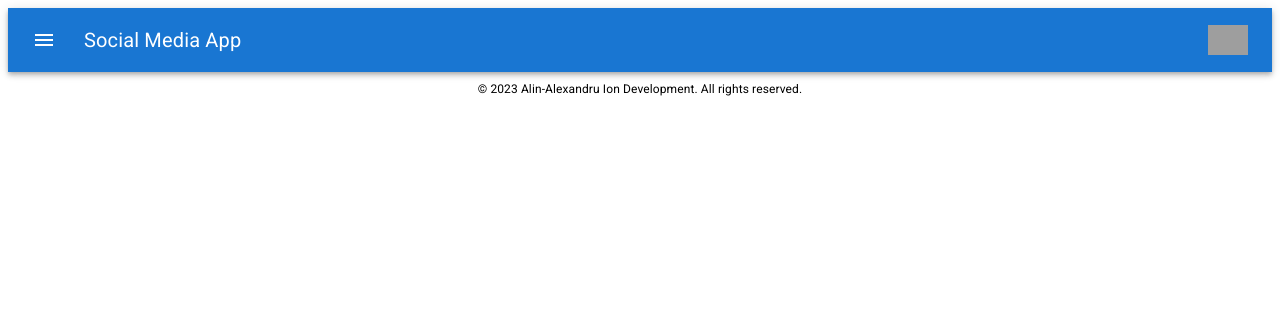
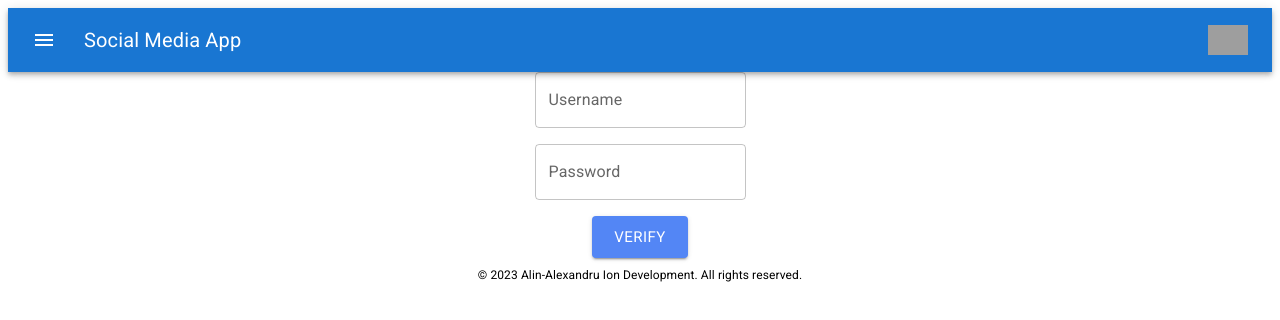
Before and after one commit to Alin-Alexandru-Ion/Social_Media_App, a React (Create React App) app: page /form in a window 1280 px wide. Shown: the top 320 px of the page. Built offline with nearby package versions, Linux system fonts and the light colour scheme; no server answers; grey boxes are pictures that could not be loaded.

Commit message:
Created Working Dummy Form for 'login handshake'

```diff
--- a/src/App.tsx
+++ b/src/App.tsx
@@ -37,5 +37,4 @@ function App() {
   );
 }
 
-
 export default App;
--- a/src/index.tsx
+++ b/src/index.tsx
@@ -7,6 +7,7 @@ import Header from './Header';
 import LogIn from './pages/LogIn';
 import SignUp from './pages/SignUp';
 import Forgot from './pages/Forgot';
+import Form from './pages/Form';
 import Footer from './Footer';
 import './index.css';
 
@@ -22,7 +23,8 @@ function Page() {
           <Route path="/log-in" element={<LogIn />} />
           <Route path="/sign-up" element={<SignUp />} />
           <Route path="/forgot" element={<Forgot />} />
-          <Route path="/app" element={<App />} />
+          <Route path="/allusers" element={<App />} />
+          <Route path="/form" element={<Form />} />
         </Routes >
       </Router >
       <Footer />
--- /dev/null
+++ b/src/pages/Form.tsx
@@ -0,0 +1,80 @@
+import React, { useEffect, useState } from 'react'
+import { Button, Container, Stack, TextField } from '@mui/material';
+import { ThemeProvider } from '@mui/material/styles';
+
+// Import CustomTheme from Themes subfolder
+import BlueTheme from '../themes/Theme';
+
+import axios from 'axios';
+
+type User = {
+    id: number;
+    username: string;
+    password: string;
+  };
+
+
+// Element UI TextFields, Buttons and Links
+function LogIn() {
+
+  const [users, setUsers] = useState<User[]>([]);
+  const [userText, setUserText] = useState('');
+  const [passText, setPassText] = useState('');
+
+
+  //Handle TextField Values At Use
+  const handleUserInputChange = (event: React.ChangeEvent<HTMLInputElement>) => {
+    setUserText(event.target.value);
+  };
+  const handlePassInputChange = (event: React.ChangeEvent<HTMLInputElement>) => {
+    setPassText(event.target.value);
+  };
+
+
+  //Get Users Data
+  useEffect(() => {
+    axios.get<User[]>('http://127.0.0.1:3001/api/users')
+      .then(response => setUsers(response.data))
+      .catch(error => console.log(error));
+  }, []);
+
+
+  //Modify Submit Functionality
+  const handleSubmit = (event: React.FormEvent) => {
+    event.preventDefault();
+
+    const userDB = users.map(user => user.username);
+    const passDB = users.map(user => user.password);
+
+
+    //Dummy Login Check
+    if (userText == userDB.toString() && passText == passDB.toString())
+    {
+      console.log('Success');
+    }
+    else
+    {
+      console.log('Fail');
+    }
+  };
+
+
+  return (
+    <ThemeProvider theme={BlueTheme} >
+      <Container >
+        <form onSubmit={handleSubmit}>
+        <Stack spacing={2} alignItems="center" direction="column" >
+          <TextField value={userText} onChange={handleUserInputChange} color='primary' label="Username" variant="outlined" sx={{ mt: 2 }} />
+          <TextField value={passText} onChange={handlePassInputChange} color='primary' label="Password" variant="outlined" type='password' />
+          <Button type='submit' color='primary' variant='contained' size="large" sx={{ mb: 1 }} >
+            Verify
+          </Button >
+        </Stack >
+        </form >
+      </Container >
+
+    </ThemeProvider >
+  );
+}
+
+export default LogIn;
--- a/src/pages/LogIn.tsx
+++ b/src/pages/LogIn.tsx
@@ -12,12 +12,14 @@ function LogIn() {
   return (
     <ThemeProvider theme={BlueTheme} >
       <Container >
+        <form>
         <Stack spacing={2} alignItems="center" direction="column" >
           <TextField color='primary' label="Username" variant="outlined" sx={{ mt: 2 }} />
           <TextField color='primary' label="Password" variant="outlined" type='password' />
-          <Button color='primary' variant='contained' size="large" sx={{ mb: 1 }} >Log In
+          <Button type='submit' color='primary' variant='contained' size="large" sx={{ mb: 1 }} >Log In
           </Button >
         </Stack >
+        </form>
         <Stack
           spacing={4}
           direction="row"
@@ -25,7 +27,8 @@ function LogIn() {
           sx={{
             mt: 2,
             mb: 1
-          }} >
+          }}
+        >
           <Link href="forgot" color='primary' variant="body1" >
             Forgot password?
           </Link >
```
Also changed, not shown: server.js (+6 -4 lines), 1 other file (tests, documents, lock files or other folders).
